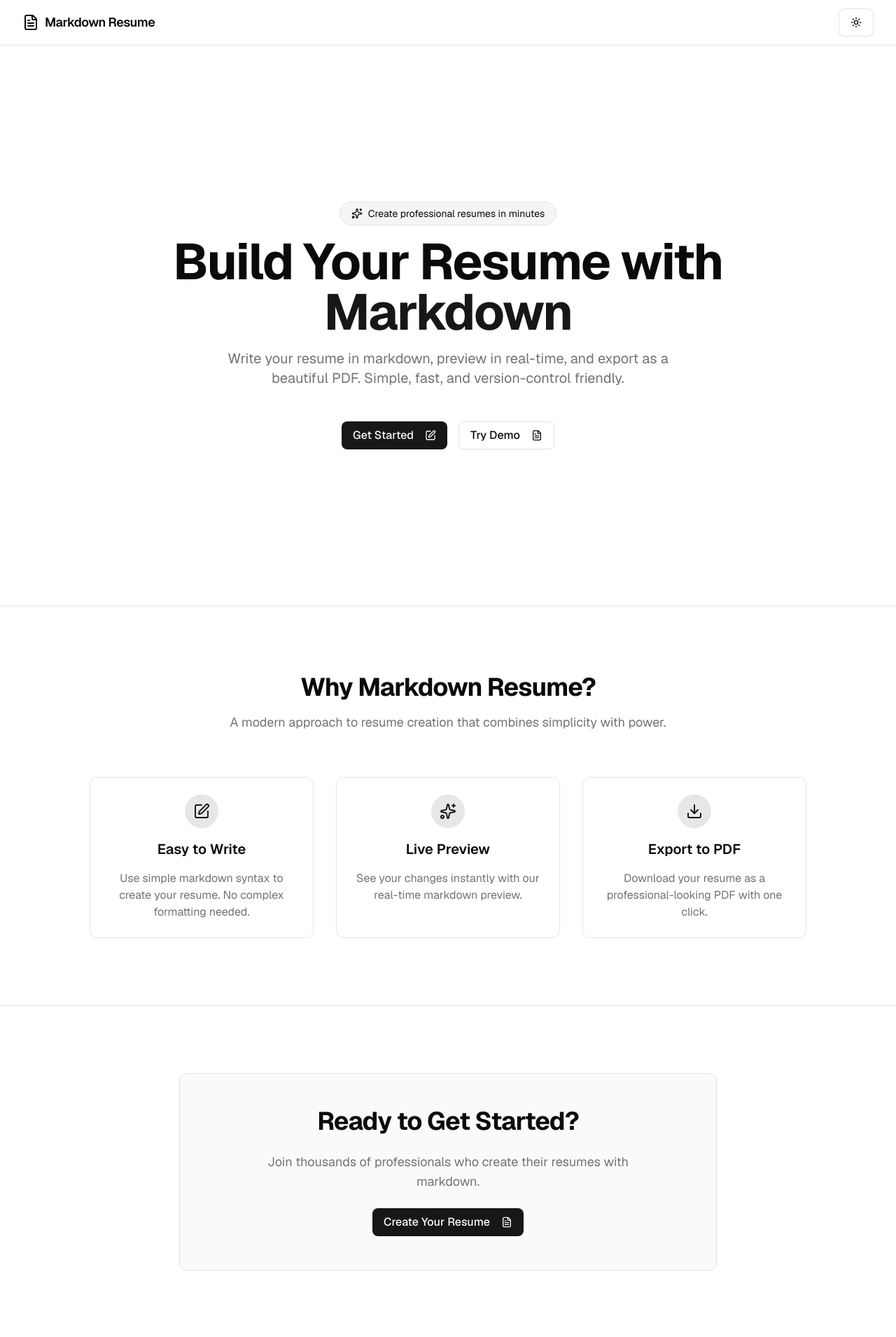
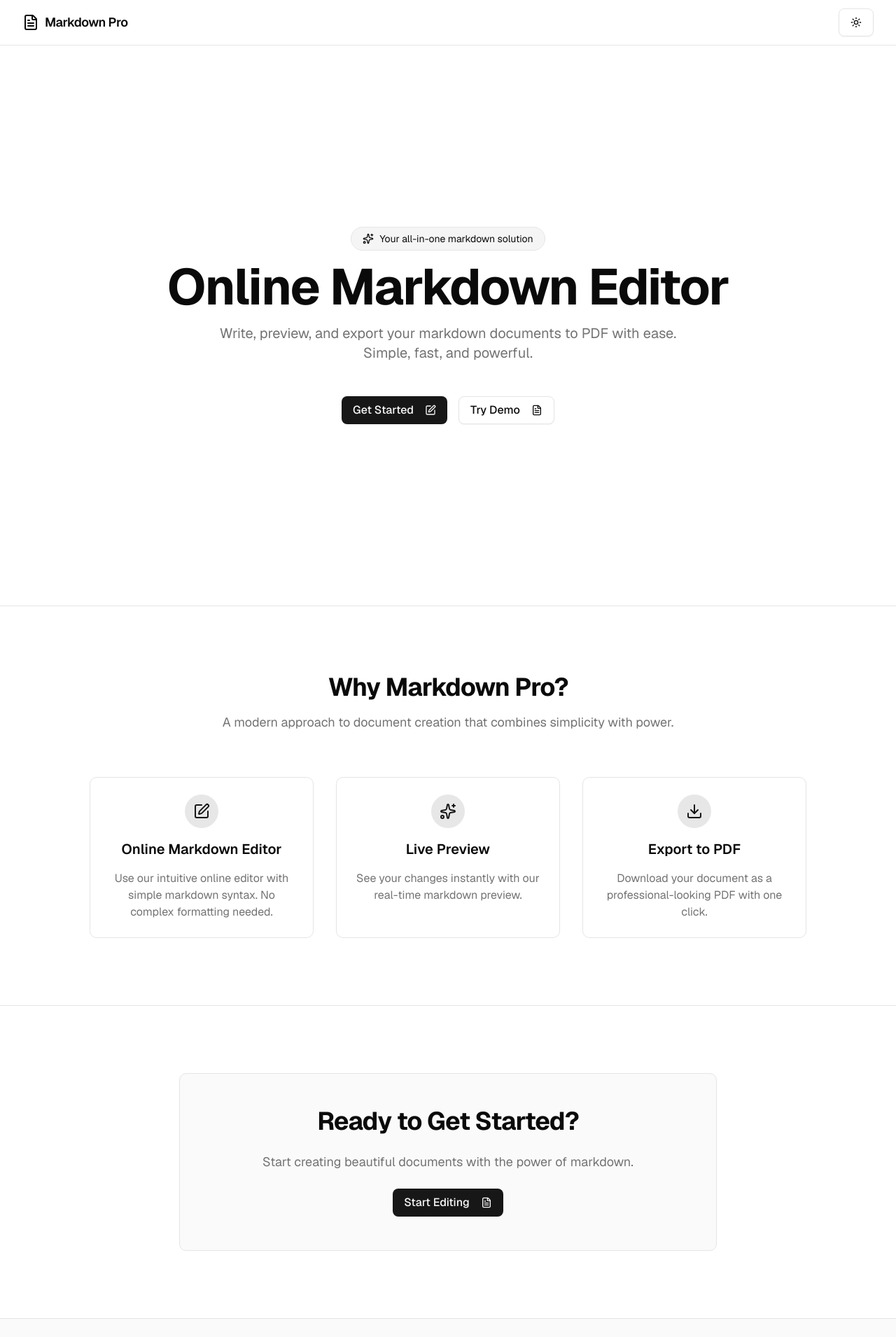
Before and after one commit to kwoktung/markdown-resume-generator, a Next.js app: page / in a window 1280 px wide. Shown: the top 1910 px of the page at 70% size. Built offline with nearby package versions, Linux system fonts and the light colour scheme.

Commit message:
refactor(branding): rebrand from Markdown Resume to Markdown Pro

```diff
--- a/src/app/page.tsx
+++ b/src/app/page.tsx
@@ -13,7 +13,7 @@ export default function Home() {
           <Link href="/" className="flex items-center gap-2">
             <FileText className="h-6 w-6" />
             <span className="text-lg font-semibold tracking-tight">
-              Markdown Resume
+              Markdown Pro
             </span>
           </Link>
           <nav className="flex items-center gap-6">
@@ -30,15 +30,14 @@ export default function Home() {
           <div className="flex flex-col items-center gap-4 text-center">
             <div className="inline-flex items-center gap-2 rounded-full border border-border bg-secondary px-4 py-1.5 text-sm">
               <Sparkles className="h-4 w-4" />
-              <span>Create professional resumes in minutes</span>
+              <span>Your all-in-one markdown solution</span>
             </div>
             <h1 className="text-4xl font-bold tracking-tight sm:text-5xl md:text-6xl lg:text-7xl max-w-4xl">
-              Build Your Resume with{" "}
-              <span className="text-primary">Markdown</span>
+              Online Markdown Editor
             </h1>
             <p className="text-lg text-muted-foreground max-w-2xl sm:text-xl">
-              Write your resume in markdown, preview in real-time, and export as
-              a beautiful PDF. Simple, fast, and version-control friendly.
+              Write, preview, and export your markdown documents to PDF with
+              ease. Simple, fast, and powerful.
             </p>
           </div>
 
@@ -62,11 +61,11 @@ export default function Home() {
         <section className="container mx-auto px-4 py-16 md:px-8 md:py-24 border-t border-border">
           <div className="flex flex-col items-center gap-4 text-center mb-16">
             <h2 className="text-3xl font-bold tracking-tight sm:text-4xl">
-              Why Markdown Resume?
+              Why Markdown Pro?
             </h2>
             <p className="text-lg text-muted-foreground max-w-2xl">
-              A modern approach to resume creation that combines simplicity with
-              power.
+              A modern approach to document creation that combines simplicity
+              with power.
             </p>
           </div>
 
@@ -75,10 +74,10 @@ export default function Home() {
               <div className="p-3 rounded-full bg-primary/10">
                 <Edit className="h-6 w-6 text-primary" />
               </div>
-              <h3 className="text-xl font-semibold">Easy to Write</h3>
+              <h3 className="text-xl font-semibold">Online Markdown Editor</h3>
               <p className="text-muted-foreground">
-                Use simple markdown syntax to create your resume. No complex
-                formatting needed.
+                Use our intuitive online editor with simple markdown syntax. No
+                complex formatting needed.
               </p>
             </div>
 
@@ -98,7 +97,7 @@ export default function Home() {
               </div>
               <h3 className="text-xl font-semibold">Export to PDF</h3>
               <p className="text-muted-foreground">
-                Download your resume as a professional-looking PDF with one
+                Download your document as a professional-looking PDF with one
                 click.
               </p>
             </div>
@@ -112,12 +111,11 @@ export default function Home() {
               Ready to Get Started?
             </h2>
             <p className="text-lg text-muted-foreground max-w-xl">
-              Join thousands of professionals who create their resumes with
-              markdown.
+              Start creating beautiful documents with the power of markdown.
             </p>
             <Button asChild size="lg" className="text-base">
               <Link href="/editor">
-                Create Your Resume
+                Start Editing
                 <FileText className="ml-2 h-4 w-4" />
               </Link>
             </Button>
@@ -129,7 +127,7 @@ export default function Home() {
       <footer className="border-t border-border bg-muted/50">
         <div className="container mx-auto flex flex-col sm:flex-row items-center justify-between gap-4 px-4 py-6 md:px-8">
           <p className="text-sm text-muted-foreground">
-            © {new Date().getFullYear()} Markdown Resume. All rights reserved.
+            © {new Date().getFullYear()} Markdown Pro. All rights reserved.
           </p>
           <div className="flex items-center gap-6">
             <a
```
